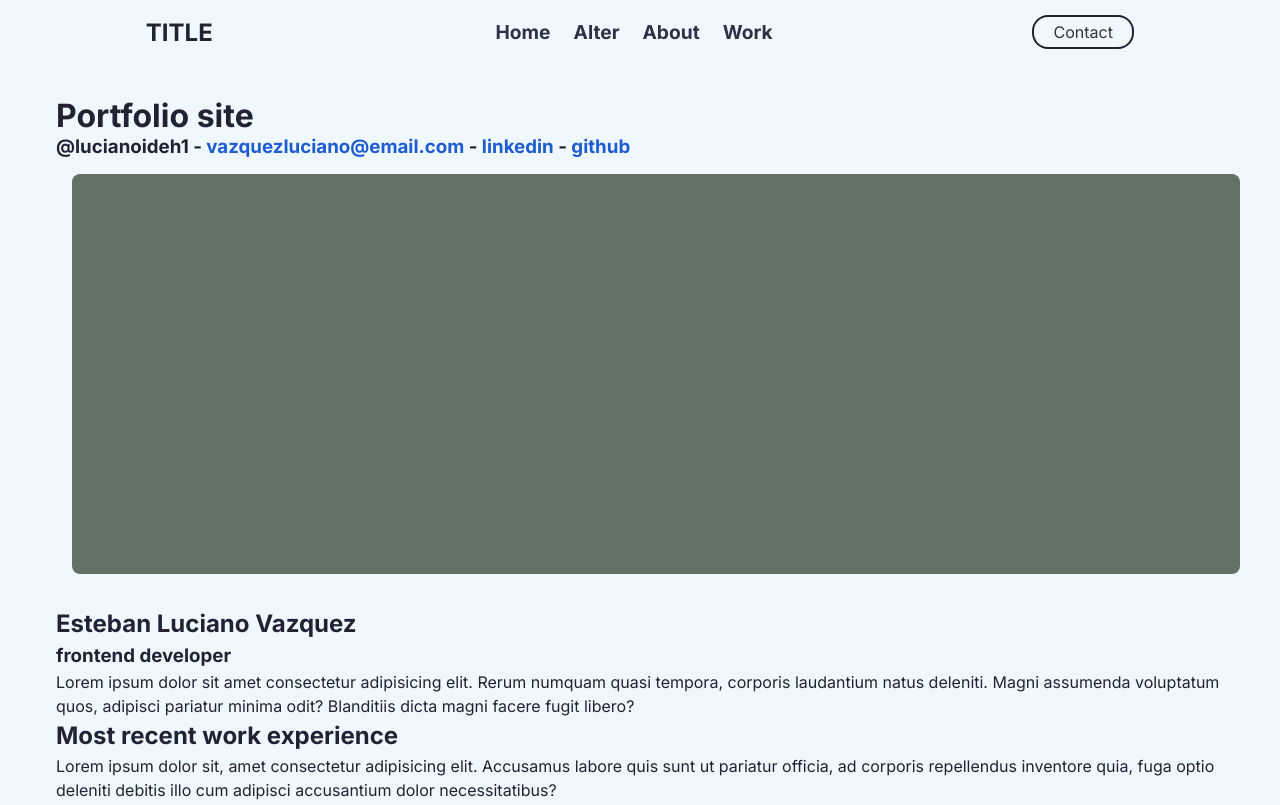
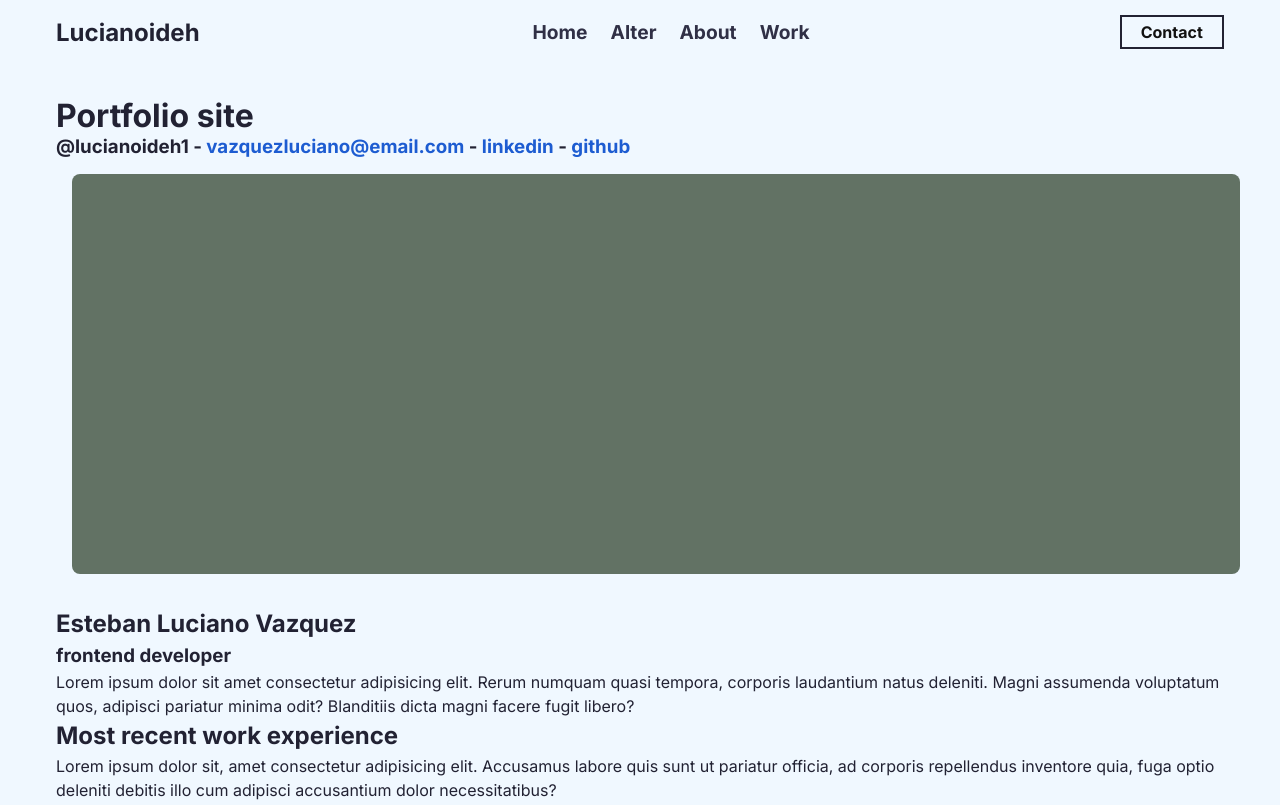
Before and after one commit to lucianoideh1/lucianoideh1.github.io, a plain HTML site: page index.html in a window 1280 px wide. Shown: the top 805 px of the page. Drawn offline with Linux system fonts and the light colour scheme.

Commit message:
added contact btn header,reduce size navbar, and hover on links contact

```diff
--- a/index.css
+++ b/index.css
@@ -52,11 +52,12 @@ body {
 }
 nav {
     height: 4em;
-    width: 100%;
+    width: 1200px;
     display: flex;
     align-items: center;
-    padding: 1em;
-    justify-content: space-around;
+    padding: 1rem 1rem;
+    margin: 0 auto;
+    justify-content: space-between;
 
     /* position: relative;
     z-index: 1; */
@@ -88,12 +89,14 @@ a {
 }
 .contact-btn{
     background-color: transparent ;
-    color:rgb(52, 52, 52);
+    color:rgb(18, 18, 18);
     padding: .3em 1.2em;
     border:2px solid #223;
-    border-radius: 1rem;
-    transition: all .5s;
+    /* border-radius: 1rem; */
+    transition: all .4s;
+    font-weight:600;
 }
+
 .contact-btn:hover{
     background-color: #5e5e5e;
     color: white;
@@ -106,6 +109,9 @@ a {
 
 main {
     margin: 1em 0 2em 0;
+}
+main a:hover{
+color: rgb(29, 41, 172);
 }
 .img-placeholder{
     background-color: #627264;
--- a/index.html
+++ b/index.html
@@ -15,7 +15,7 @@
 <body>
     <header>
         <nav>
-            <h1>TITLE</h1>
+            <h1>Lucianoideh</h1>
             <ul>
                 <li><a href="index.html">Home</a></li>
                 <li><a href="alter.html">Alter</a></li>
@@ -75,14 +75,14 @@
         </section>
 
         <ol>
-            <li><a href="https://6512fc570248f7007075b124--stupendous-gaufre-0f6d6d.netlify.app/">rock papers scisssors</a></li>
+            <li><a href="https://stupendous-gaufre-0f6d6d.netlify.app/">rock papers scisssors</a></li>
             <img src="/imgs/rps2.png" alt="rock paper scissors">
+            <li><a href="https://resplendent-twilight-2852a2.netlify.app">notes app</a></li>
+            <img src="/imgs/notes app2.png" alt="notes app"> <img src="/imgs/notes app2.png.png" alt="notes app">
             <li><a href="#">calculator app</a></li>
             <img src="/imgs/calc.png" alt="calculator">
             <li><a href="#">landing page</a></li>
             <img src="/imgs/landing.png" alt="landing page">
-            <li><a href="https://resplendent-twilight-2852a2.netlify.app/">notes app</a></li>
-            <img src="/imgs/notes app2.png" alt="notes app"> <img src="/imgs/notes app2.png.png" alt="notes app">
         </ol>
     </div>
 </body>
```
